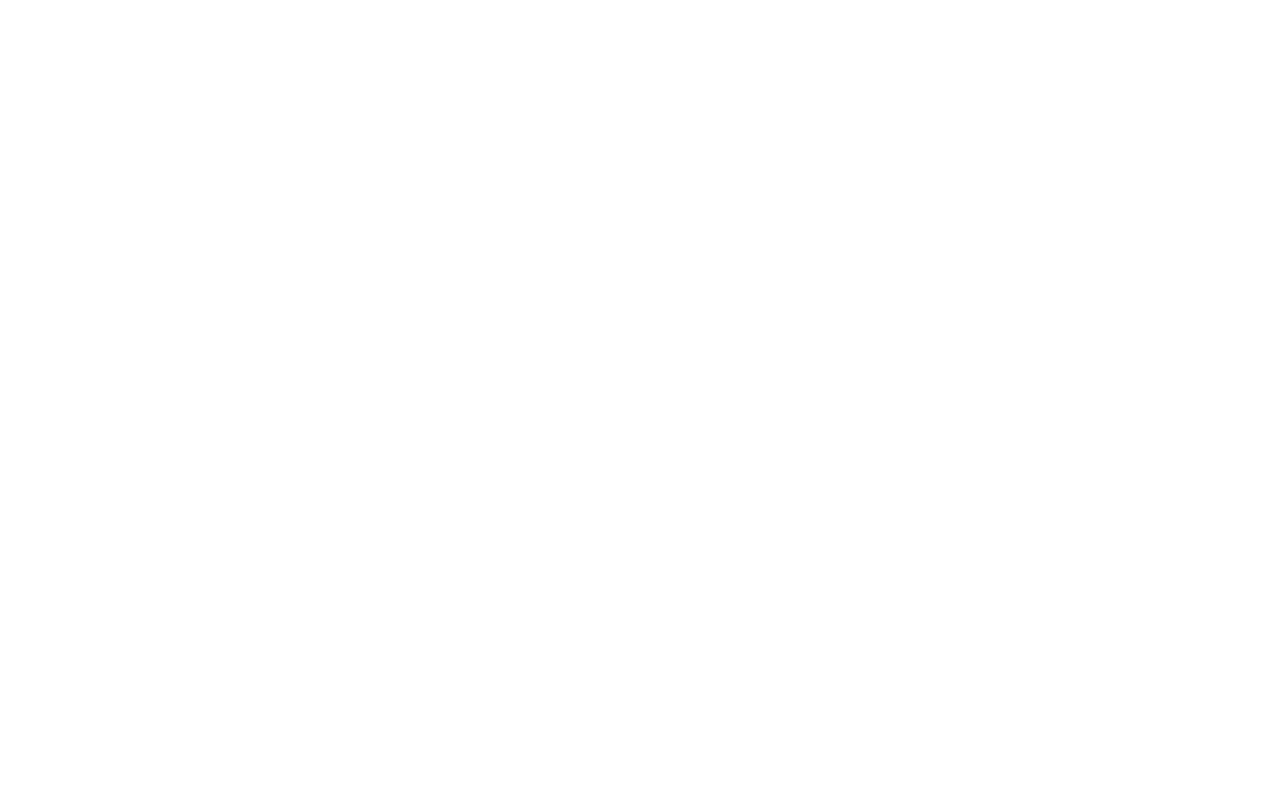
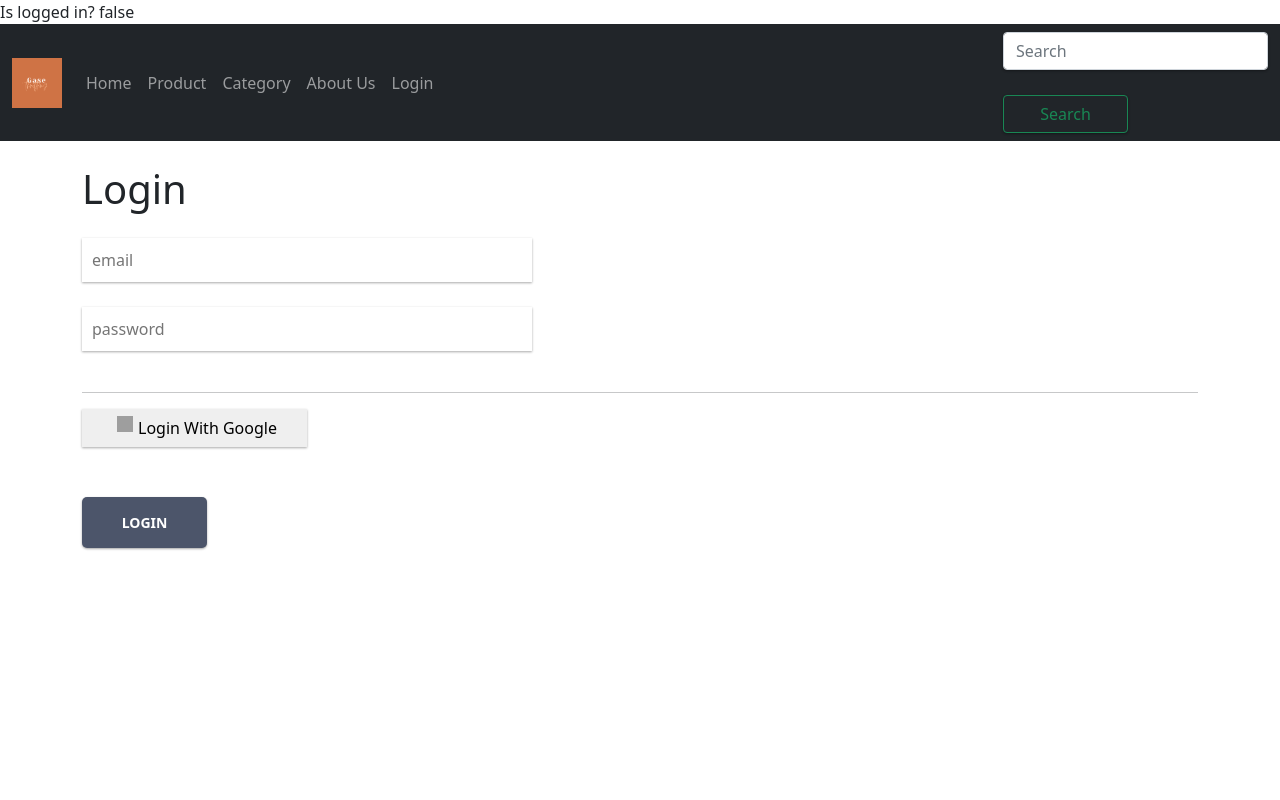
Before and after one commit to divardhia/PBF-final-project, a React (Create React App) app: page /login in a window 1280 px wide. Shown: the top 800 px of the page. Built offline with nearby package versions, Linux system fonts and the light colour scheme; grey boxes are pictures that could not be loaded.

Commit message:
login register

```diff
--- a/src/App.js
+++ b/src/App.js
@@ -8,9 +8,16 @@
 import AboutPage from "./pages/AboutPage";
 import Feedback from "./component/Feedback";
 import ContactPage from "./pages/ContactPage";
+import Login from "./pages/Login";
+import Register from "./pages/Register";
+import React, { useState } from "react";
+import { AuthContext } from "./index";
 
 function App() {
+  const [isLoggedIn, setLoggedIn] = useState(false);
   return (
+    <AuthContext.Provider value={{ isLoggedIn, setLoggedIn }}>
+      Is logged in? {JSON.stringify (isLoggedIn)}
       <Routes>
         <Route element={<MainLayout />}>
           <Route path="/" element={<HomePage/>}></Route>
@@ -22,8 +29,11 @@
             </Route>
           <Route path="/cart" element={<CategoryPage />}></Route>
           <Route path="/about" element={<AboutPage />}></Route>
+          <Route path="/login" element={<Login />}></Route>
+          <Route path="/register" element={<Register />}></Route>
         </Route>
       </Routes>
+    </AuthContext.Provider>
   );
 }
 
--- a/src/index.js
+++ b/src/index.js
@@ -8,6 +8,7 @@
 const container = document.getElementById("root");
 const root = createRoot(container);
 
+export const AuthContext = React.createContext(null);
 root.render(
     <BrowserRouter>
         <Routes>
--- a/src/layouts/HeaderLayout.jsx
+++ b/src/layouts/HeaderLayout.jsx
@@ -25,6 +25,7 @@
             <Nav.Link as={Link} to="/product"><span>Product</span></Nav.Link>
             <Nav.Link as={Link} to="/cart"><span>Category</span></Nav.Link>
             <Nav.Link as={Link} to="/about"><span>About Us</span></Nav.Link>
+            <Nav.Link as={Link} to="/login"><span>Login</span></Nav.Link>
           </Nav>
           <Form className="d-flex">
             <FormControl
--- /dev/null
+++ b/src/pages/Login.jsx
@@ -0,0 +1,70 @@
+import React, { useState, useContext } from "react";
+import { AuthContext } from "../index";
+import firebase from 'firebase/compat/app';
+import 'firebase/compat/auth';
+import "../style.css";
+
+const Login = () => {
+    const [email, setEmail] = useState("");
+    const [password, setPassword] = useState("")
+    const [error, setErrors] = useState("");
+
+    const Auth = useContext(AuthContext);
+    const handleForm = e => {
+        e.preventDefault();
+        firebase
+            .auth()
+            .signInWithEmailAndPassword(email, password)
+            .then(res => {
+                if (res.user) Auth.setLoggedIn(true);
+            })
+            .catch(e => {
+                setErrors(e.message);
+            })
+    }
+
+    const googleProvider = new firebase.auth.GoogleAuthProvider();
+    const loginGoogle = e => {
+        e.preventDefault();
+        firebase
+            .auth()
+            .signInWithPopup(googleProvider)
+            .then(res => {
+                if(res.user) Auth.setLoggedIn(true);
+            })
+            .catch(e => {
+                setErrors(e.message);
+            })
+    }
+
+    return (
+        <div>
+            <h1>Login</h1>
+            <form onSubmit={e => handleForm(e)}>
+                <input
+                    value={email}
+                    onChange={e => setEmail(e.target.value)}
+                    name="email"
+                    type="email"
+                    placeholder="email"
+                />
+                <input
+                    value={password}
+                    onChange={e => setPassword(e.target.value)}
+                    name="password"
+                    type="password"
+                    placeholder="password"
+                />
+                <hr />
+                <button className="googleBtn" type="button" onClick={e => loginGoogle(e)}>
+                    <img src="https://upload.wikimedia.org/wikipedia/commons/5/53/Google_%22G%22_Logo.svg" alt="logo" />
+                    Login With Google
+                </button>
+                <button type="submit">Login</button>
+                <span>{error}</span>
+            </form>
+        </div>
+    )
+}
+
+export default Login;
--- /dev/null
+++ b/src/pages/Register.jsx
@@ -0,0 +1,69 @@
+import React, { useState, useContext } from "react";
+import { AuthContext } from "../index";
+import firebase from 'firebase/compat/app';
+import 'firebase/compat/auth';
+
+const Join = () => {
+    const [email, setEmail] = useState("");
+    const [password, setPassword] = useState("")
+    const [error, setErrors] = useState("");
+
+    const Auth = useContext(AuthContext);
+    const handleForm = e => {
+        e.preventDefault();
+        firebase
+            .auth()
+            .createUserWithEmailAndPassword(email, password)
+            .then(res => {
+                if (res.user) Auth.setLoggedIn(true);
+            })
+            .catch(e => {
+                setErrors(e.message);
+            })
+    }
+
+    const googleProvider = new firebase.auth.GoogleAuthProvider();
+    const joinGoogle = e => {
+        e.preventDefault();
+        firebase
+            .auth()
+            .signInWithPopup(googleProvider)
+            .then(res => {
+                if(res.user) Auth.setLoggedIn(true);
+            })
+            .catch(e => {
+                setErrors(e.message);
+            })
+    }
+
+    return (
+        <div>
+            <h1>Join</h1>
+            <form onSubmit={e => handleForm(e)}>
+                <input
+                    value={email}
+                    onChange={e => setEmail(e.target.value)}
+                    name="email"
+                    type="email"
+                    placeholder="email"
+                />
+                <input
+                    value={password}
+                    onChange={e => setPassword(e.target.value)}
+                    name="password"
+                    type="password"
+                    placeholder="password"
+                />
+                <hr />
+                <button className="googleBtn" type="button" onClick={e => joinGoogle(e)}>
+                    <img src="https://upload.wikimedia.org/wikipedia/commons/5/53/Google_%22G%22_Logo.svg" alt="logo" />
+                    Join With Google
+                </button>
+                <button type="submit">Join</button>
+                <span>{error}</span>
+            </form>
+        </div>
+    )
+}
+
+export default Join;
--- /dev/null
+++ b/src/style.css
@@ -0,0 +1,72 @@
+.App {
+    font-family: sans-serif;
+    padding: 50px;
+}
+
+h1 {
+    margin: 0 0 25px 0;
+    text-align: left;
+}
+
+form {
+    display: flex;
+    flex-direction: column;
+}
+
+input {
+    max-width: 450px;
+    width: auto;
+    border: none;
+    margin: 0 0 25px 0;
+    box-shadow: 0 1px 3px rgba(0, 0, 0, 0.12), 0 1px 2px rgba(0, 0, 0, 0.24);
+    transition: all 0.3s cubic-bezier(0.25, 0.8, 0.25, 1);
+    padding: 10px;
+}
+
+button {
+    width: 125px;
+    box-shadow: 0 1px 3px rgba(0, 0, 0, 0.12), 0 1px 2px rgba(0, 0, 0, 0.24);
+    border: none;
+    padding: 7px;
+    text-align: center;
+    cursor: pointer;
+}
+
+button[type="submit"] {
+    background-color: #4C556A;
+    color: white;
+    font-size: 14px;
+    font-weight: 900;
+    border-radius: 5px;
+    text-transform: uppercase;
+    padding: 15px;
+}
+
+.googleBtn {
+    width: 225px;
+    margin: 0 0 50px 0;
+    display: flex;
+    justify-content: center;
+    font-size: 16px;
+}
+
+.googleBtn img {
+    width: 16px;
+    height: 16px;
+    padding: 0;
+    margin: 0 5px;
+    vertical-align: middle;
+}
+
+.nav {
+    display: flex;
+    text-decoration: none;
+    list-style-type: none;
+    justify-content: flex-start;
+    margin: 0 0 50px;
+    padding: 0;
+}
+
+.nav li {
+    margin: 0 10px;
+}
```
Also changed, not shown: public/images/profile.png (added). Lines whose indentation alone changed are shown as unchanged.
